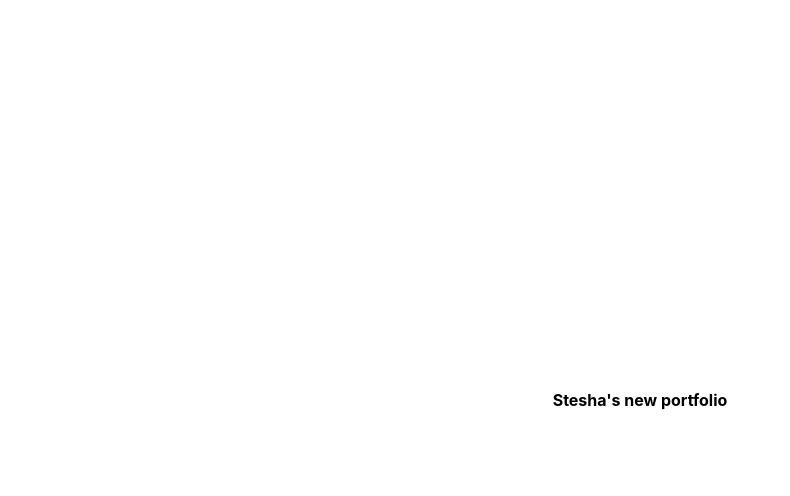
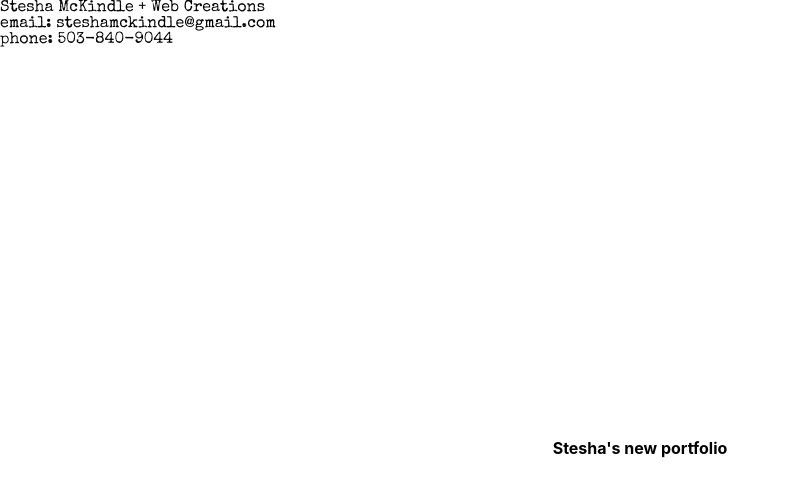
Before and after one commit to SteeshMcK/developer-portfolio-2021, a Next.js app: page / in a window 1280 px wide. Shown: the top 496 px of the page, without its empty margins (0-790 px from the left). Built offline with nearby package versions, Linux system fonts and the light colour scheme.

Commit message:
add scaffold for feader and layout

```diff
--- /dev/null
+++ b/components/Header.js
@@ -0,0 +1,17 @@
+// styled from the global.css file
+
+const Header = () => {
+    return (
+        <header>
+            <div>
+                <p>Stesha McKindle + Web Creations</p>
+            </div>
+            <div className='contact'>
+                <p>email: steshamckindle@gmail.com</p>
+                <p>phone: 503-840-9044</p>
+            </div>
+        </header>
+     );
+}
+
+export default Header;
--- /dev/null
+++ b/components/Layout.js
@@ -0,0 +1,13 @@
+import Header from './Header'
+
+const Layout = ({ children }) => {
+    return (
+        <div className='content'>
+            <Header />
+            { children }
+            {/* <Footer /> */}
+        </div>
+      )
+}
+
+export default Layout
--- a/pages/_app.js
+++ b/pages/_app.js
@@ -1,8 +1,14 @@
+import Layout from '../components/Layout'
 import '../styles/reset.css'
 import '../styles/globals.css'
 
 function MyApp({ Component, pageProps }) {
-  return <Component {...pageProps} />
+  return (
+    <Layout>
+      {/* This renders the pages */}
+      <Component {...pageProps} />
+    </Layout>
+  )
 }
 
 export default MyApp
--- a/styles/globals.css
+++ b/styles/globals.css
@@ -1,3 +1,5 @@
+@import url('https://fonts.googleapis.com/css2?family=Special+Elite&display=swap');
+
 html,
 body {
   padding: 0;
@@ -14,3 +16,7 @@ a {
 * {
   box-sizing: border-box;
 }
+
+header {
+  font-family: 'Special Elite', cursive;
+}
```
Also changed, not shown: components/Footer.js (added).
